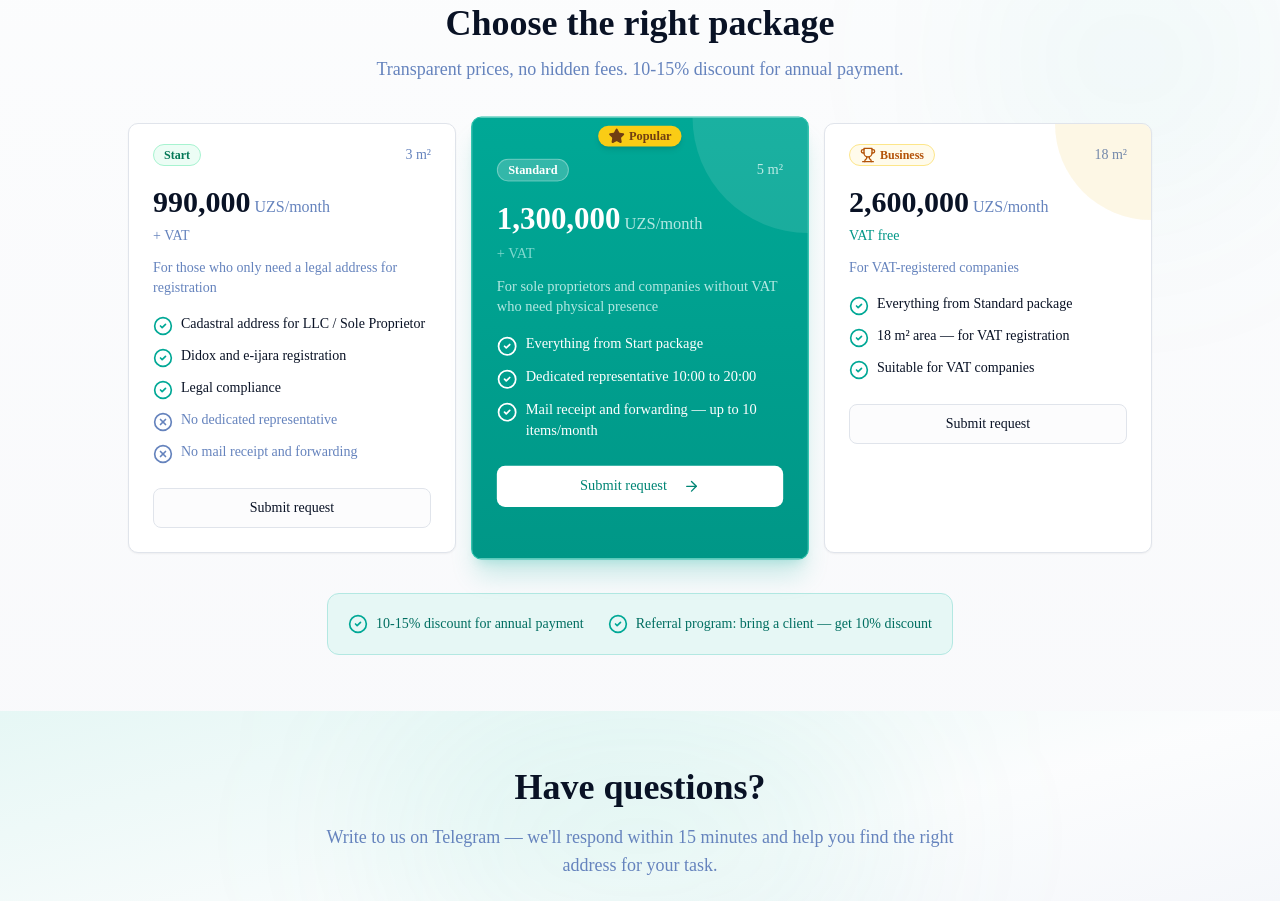
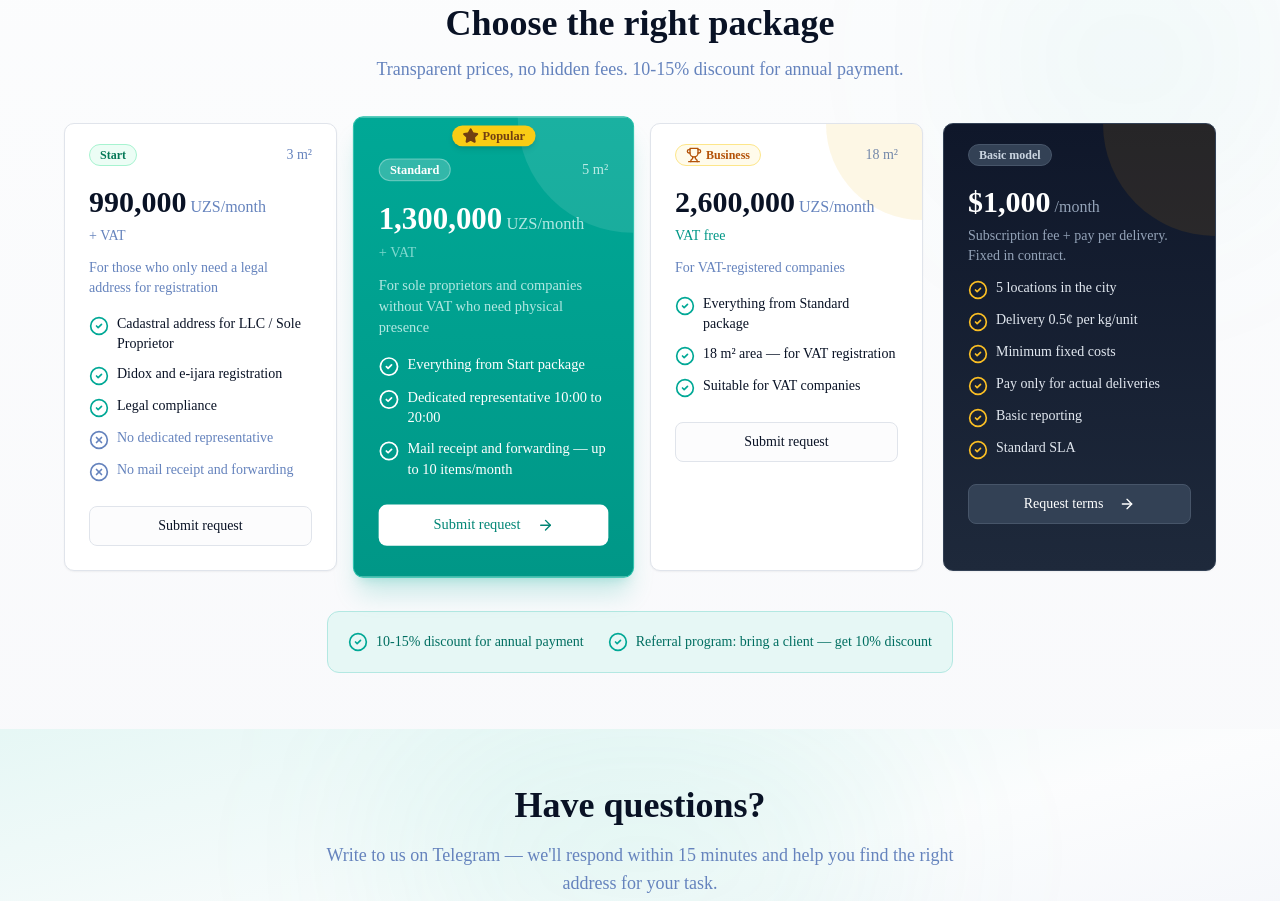
Before and after one commit to ivankorotaev777/uradres, a Next.js app: page /en in a window 1280 px wide. Shown: the part 3080-3981 px from the top of the page. Built offline with nearby package versions, Linux system fonts and the light colour scheme.

Commit message:
Add Fulfillment pricing card with  subscription, 5 locations, 0.5¢ per kg/unit

```diff
--- a/app/[locale]/page.tsx
+++ b/app/[locale]/page.tsx
@@ -328,7 +328,7 @@ const Pricing = () => {
           </p>
         </div>
 
-        <div className="grid md:grid-cols-3 gap-5 max-w-5xl mx-auto">
+        <div className="grid md:grid-cols-2 lg:grid-cols-4 gap-5 max-w-6xl mx-auto">
           {/* Старт */}
           <Card className="bg-white border-border relative overflow-hidden hover:border-brand-300 hover:shadow-lg transition-all">
             <CardHeader className="pb-3 pt-5">
@@ -449,6 +449,41 @@ const Pricing = () => {
               </Button>
             </CardFooter>
           </Card>
+
+          {/* Фулфилмент */}
+          <Card className="bg-gradient-to-b from-slate-900 to-slate-800 border-slate-700 text-white relative overflow-hidden hover:border-slate-600 hover:shadow-lg transition-all">
+            <div className="absolute top-0 right-0 w-28 h-28 bg-amber-500/10 rounded-bl-full" />
+            <CardHeader className="pb-3 pt-5">
+              <div className="flex items-center justify-between mb-3">
+                <Badge className="bg-slate-700 text-slate-300 border-slate-600">
+                  {t("fulfillmentBadge")}
+                </Badge>
+              </div>
+              <div className="mb-1">
+                <span className="text-3xl font-semibold text-white">{t("fulfillmentPrice")}</span>
+                <span className="text-slate-400 ml-1">{t("fulfillmentPeriod")}</span>
+              </div>
+              <p className="text-sm text-slate-400">{t("fulfillmentDesc")}</p>
+            </CardHeader>
+            <CardContent className="space-y-4 pt-0">
+              <ul className="space-y-2.5">
+                {["fulfillmentFeature1", "fulfillmentFeature2", "fulfillmentFeature3", "fulfillmentFeature4", "fulfillmentFeature5", "fulfillmentFeature6"].map((key, i) => (
+                  <li key={i} className="flex items-start gap-2 text-sm">
+                    <CheckCircle2 className="w-5 h-5 text-amber-400 flex-shrink-0 mt-0.5" />
+                    <span className="text-slate-200">{t(key)}</span>
+                  </li>
+                ))}
+              </ul>
+            </CardContent>
+            <CardFooter className="pt-0">
+              <Button className="w-full bg-slate-700 text-white hover:bg-slate-600 border border-slate-600" asChild>
+                <a href="https://t.me/Ivan_Korotaev" target="_blank" rel="noopener noreferrer">
+                  {t("fulfillmentCta")}
+                  <ArrowRight className="ml-2 w-4 h-4" />
+                </a>
+              </Button>
+            </CardFooter>
+          </Card>
         </div>
 
         <div className="mt-10 text-center">
--- a/messages/en.json
+++ b/messages/en.json
@@ -112,7 +112,19 @@
     "cta": "Submit request",
     "discount1": "10-15% discount for annual payment",
     "discount2": "Referral program: bring a client — get 10% discount",
-    "area": "m²"
+    "area": "m²",
+    "fulfillmentBadge": "Basic model",
+    "fulfillmentTitle": "Fulfillment",
+    "fulfillmentPrice": "$1,000",
+    "fulfillmentPeriod": "/month",
+    "fulfillmentDesc": "Subscription fee + pay per delivery. Fixed in contract.",
+    "fulfillmentFeature1": "5 locations in the city",
+    "fulfillmentFeature2": "Delivery 0.5¢ per kg/unit",
+    "fulfillmentFeature3": "Minimum fixed costs",
+    "fulfillmentFeature4": "Pay only for actual deliveries",
+    "fulfillmentFeature5": "Basic reporting",
+    "fulfillmentFeature6": "Standard SLA",
+    "fulfillmentCta": "Request terms"
   },
   "cta": {
     "title": "Have questions?",
--- a/messages/kk.json
+++ b/messages/kk.json
@@ -112,7 +112,19 @@
     "cta": "Өтінім қалдыру",
     "discount1": "Жылдық төлемде 10-15% жеңілдік",
     "discount2": "Реферал бағдарламасы: клиент әкел — 10% жеңілдік",
-    "area": "м²"
+    "area": "м²",
+    "fulfillmentBadge": "Негізгі модель",
+    "fulfillmentTitle": "Фулфилмент",
+    "fulfillmentPrice": "$1 000",
+    "fulfillmentPeriod": "/ай",
+    "fulfillmentDesc": "Абоненттік төлем + жеткізу үшін төлем. Шартта бекітіледі.",
+    "fulfillmentFeature1": "Қала бойынша 5 локация",
+    "fulfillmentFeature2": "Жеткізу 0.5¢ кг/бірлік үшін",
+    "fulfillmentFeature3": "Тұрақты шығындар минимумы",
+    "fulfillmentFeature4": "Тек нақты жеткізулер үшін төлем",
+    "fulfillmentFeature5": "Базалық есептілік",
+    "fulfillmentFeature6": "Стандартты SLA",
+    "fulfillmentCta": "Шарттарды сұрау"
   },
   "cta": {
     "title": "Сұрақтар қалды ма?",
--- a/messages/ru.json
+++ b/messages/ru.json
@@ -112,7 +112,19 @@
     "cta": "Оставить заявку",
     "discount1": "Скидка 10–15% при оплате за год",
     "discount2": "Реферальная программа: приведи клиента — скидка 10%",
-    "area": "м²"
+    "area": "м²",
+    "fulfillmentBadge": "Основная модель",
+    "fulfillmentTitle": "Фулфилмент",
+    "fulfillmentPrice": "$1 000",
+    "fulfillmentPeriod": "/мес",
+    "fulfillmentDesc": "Абонентская плата + оплата за выдачу. Фиксируется в договоре.",
+    "fulfillmentFeature1": "5 локаций по городу",
+    "fulfillmentFeature2": "Выдача 0.5¢ за кг/единицу",
+    "fulfillmentFeature3": "Минимум фиксированных затрат",
+    "fulfillmentFeature4": "Оплата только за реальные выдачи",
+    "fulfillmentFeature5": "Базовая отчётность",
+    "fulfillmentFeature6": "Стандартные SLA",
+    "fulfillmentCta": "Запросить условия"
   },
   "cta": {
     "title": "Остались вопросы?",
--- a/messages/uz.json
+++ b/messages/uz.json
@@ -112,7 +112,19 @@
     "cta": "Ariza qoldirish",
     "discount1": "Yillik to'lovda 10-15% chegirma",
     "discount2": "Referal dasturi: mijoz keltiring — 10% chegirma",
-    "area": "m²"
+    "area": "m²",
+    "fulfillmentBadge": "Asosiy model",
+    "fulfillmentTitle": "Fulfillment",
+    "fulfillmentPrice": "$1 000",
+    "fulfillmentPeriod": "/oy",
+    "fulfillmentDesc": "Obuna to'lovi + yetkazib berish uchun to'lov. Shartnomada belgilanadi.",
+    "fulfillmentFeature1": "Shahar bo'ylab 5 ta lokatsiya",
+    "fulfillmentFeature2": "Yetkazib berish 0.5¢ kg/birlik uchun",
+    "fulfillmentFeature3": "Minimal doimiy xarajatlar",
+    "fulfillmentFeature4": "Faqat haqiqiy yetkazib berishlar uchun to'lov",
+    "fulfillmentFeature5": "Bazaviy hisobot",
+    "fulfillmentFeature6": "Standart SLA",
+    "fulfillmentCta": "Shartlarni so'rash"
   },
   "cta": {
     "title": "Savollar qoldimi?",
--- a/messages/zh.json
+++ b/messages/zh.json
@@ -112,7 +112,19 @@
     "cta": "提交申请",
     "discount1": "年付享受10-15%折扣",
     "discount2": "推荐计划：带来客户——获得10%折扣",
-    "area": "平方米"
+    "area": "平方米",
+    "fulfillmentBadge": "基础模式",
+    "fulfillmentTitle": "履约服务",
+    "fulfillmentPrice": "1,000美元",
+    "fulfillmentPeriod": "/月",
+    "fulfillmentDesc": "订阅费 + 按配送付费。合同中固定。",
+    "fulfillmentFeature1": "全市5个地点",
+    "fulfillmentFeature2": "配送0.5美分/公斤或件",
+    "fulfillmentFeature3": "最低固定成本",
+    "fulfillmentFeature4": "仅按实际配送付费",
+    "fulfillmentFeature5": "基础报告",
+    "fulfillmentFeature6": "标准SLA",
+    "fulfillmentCta": "咨询条款"
   },
   "cta": {
     "title": "还有疑问？",
```
